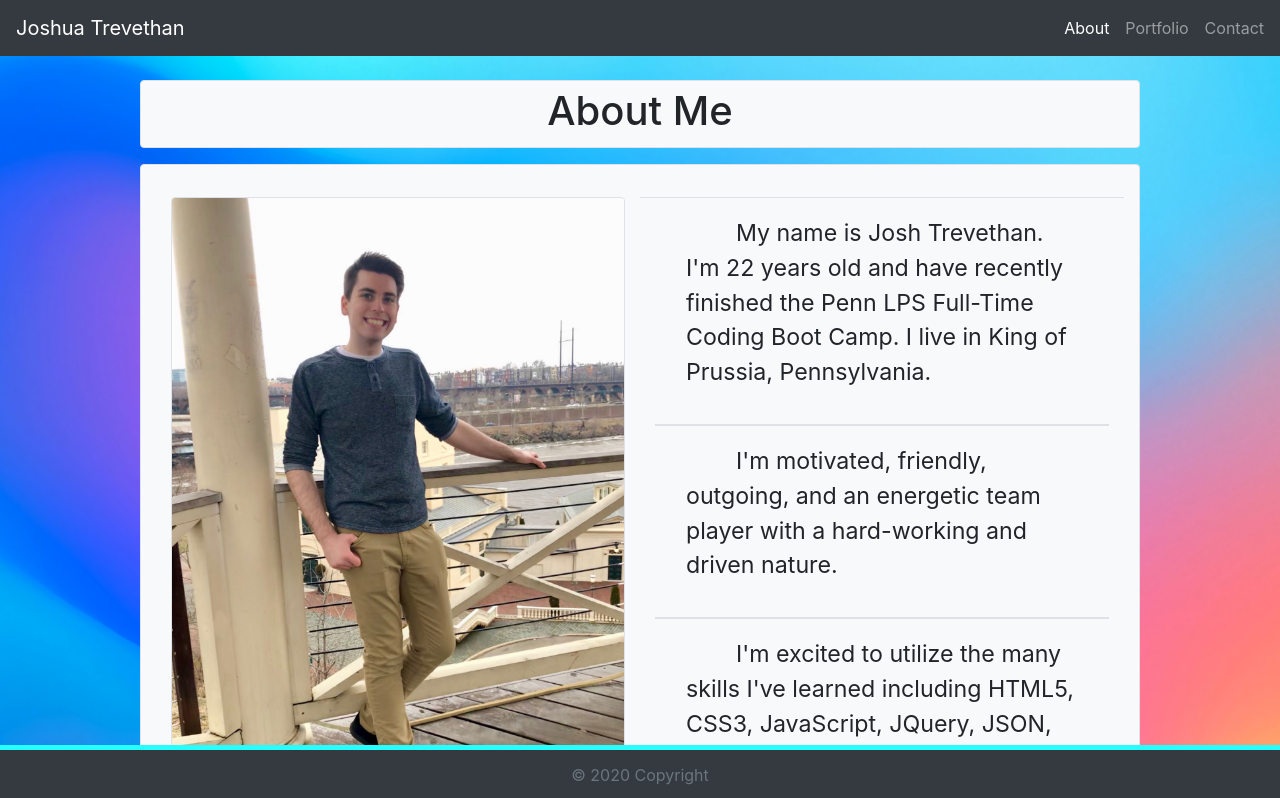
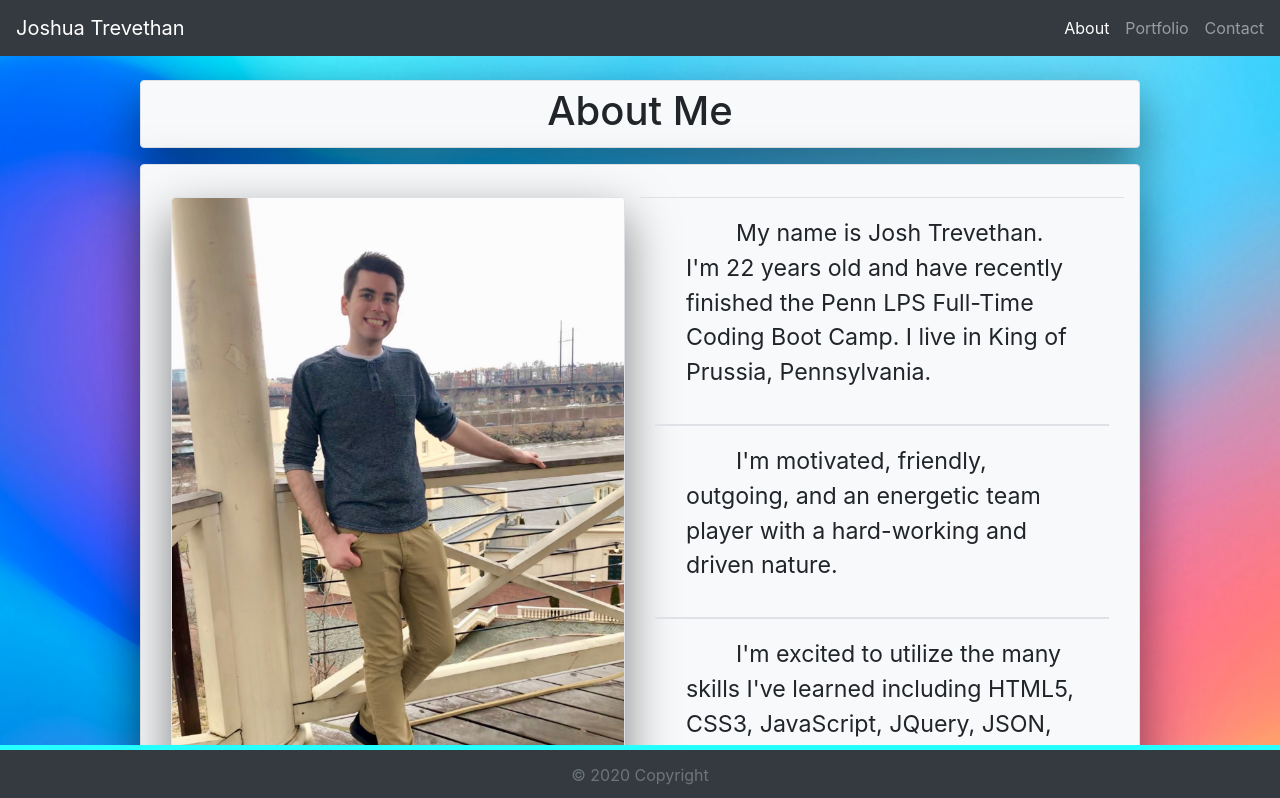
Before and after one commit to JoshTrev/Portfolio, a React (Create React App) app: page / in a window 1280 px wide. Shown: the top 798 px of the page. Built offline with nearby package versions, Linux system fonts and the light colour scheme.

Commit message:
Added shadows to add depth.

```diff
--- a/src/pages/AboutMe/AboutMe.css
+++ b/src/pages/AboutMe/AboutMe.css
@@ -6,6 +6,8 @@
     margin-right: auto;
     margin-bottom: 1rem;
     height: 4.25rem;
+
+    box-shadow: 0 20px 50px rgba(0, 0, 0, 0.5);
 }
 
 #indexContainer2{
@@ -16,6 +18,8 @@
     margin-right: auto;
     padding-top: 2rem;
     padding-bottom: 1rem;
+
+    box-shadow: 0 20px 50px rgba(0, 0, 0, 0.5);
 }
 
 .indexText{
@@ -37,6 +41,8 @@
 #JoshPic{
     max-width: 100%;
     max-height: 100%;
+
+    box-shadow: 0 20px 50px rgba(0, 0, 0, 0.5);
 }
 
 #Header{
--- a/src/pages/Contact/Contact.css
+++ b/src/pages/Contact/Contact.css
@@ -6,6 +6,8 @@
     margin-right: auto;
     margin-bottom: 1rem;
     height: 4.25rem;
+
+    box-shadow: 0 20px 50px rgba(0, 0, 0, 0.5);
 }
 
 #contactContainer2{
@@ -15,6 +17,8 @@
     margin-left: auto;
     margin-right: auto;
     padding-top: 0.5rem;
+
+    box-shadow: 0 20px 50px rgba(0, 0, 0, 0.5);
 }
 
 #Header2{
--- a/src/pages/Portfolio/Portfolio.css
+++ b/src/pages/Portfolio/Portfolio.css
@@ -4,6 +4,8 @@
     margin-left: auto;
     margin-right: auto;
     height: 4.25rem;
+
+    box-shadow: 0 20px 50px rgba(0, 0, 0, 0.5);
 }
 
 .Project{
@@ -15,6 +17,8 @@
     margin-top: 1rem;
     margin-bottom: 2rem;
     padding-top: 1rem;
+
+    box-shadow: 0 20px 50px rgba(0, 0, 0, 0.5);
 }
 
 #Header3{
```
